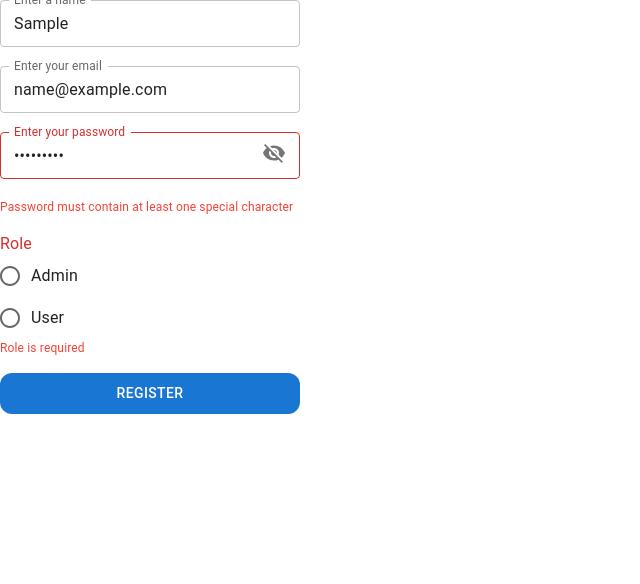
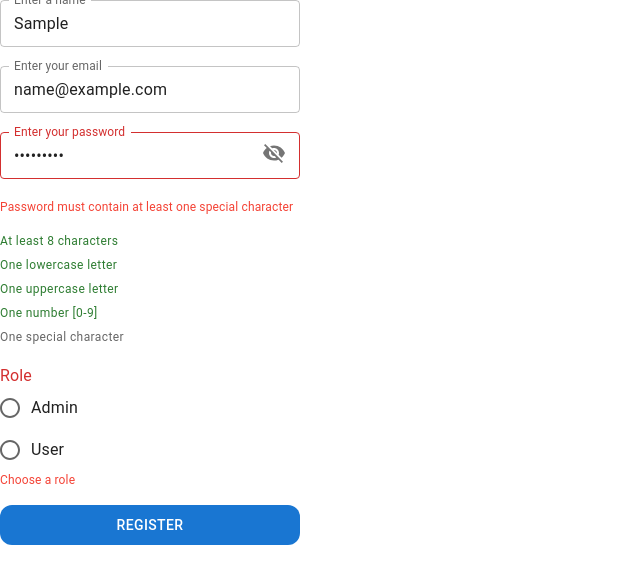
Before and after one commit to KirtanV19/MUI, a React (Vite) app: page / in a window 1280 px wide. Both pictures are taken after typing "Sample", "name@example.com", "Sample123" into the empty fields and a click on the button "REGISTER". Shown: the top 584 px of the page, without its empty margins (0-640 px from the left). Built offline with nearby package versions, Linux system fonts and the light colour scheme.

Commit message:
Imrpove Register component

```diff
--- a/src/components/Register.jsx
+++ b/src/components/Register.jsx
@@ -1,6 +1,5 @@
 import { useForm, Controller } from "react-hook-form";
 import { useState } from "react";
-import * as yup from "yup";
 import { yupResolver } from "@hookform/resolvers/yup";
 import CustomButton from "../shared/CustomButton";
 import CustomTextField from "../shared/CustomTextField";
@@ -11,51 +10,12 @@ import {
     FormControlLabel,
     FormControl,
     Radio,
-    InputAdornment
+    InputAdornment,
+    Typography,
 } from "@mui/material";
 import { Visibility, VisibilityOff } from "@mui/icons-material";
-
-const schema = yup.object({
-    name: yup.string().required("Name is required"),
-    email: yup.string().email().required("Email is required"),
-    password: yup
-        .string()
-        .required("Password is required")
-        .min(8, "Password should be at least 8 characters.")
-        .matches(/[a-z]/, "Password must contain at least one lowercase letter")
-        .matches(/[A-Z]/, "Password must contain at least one uppercase letter")
-        .matches(/\d/, "Password must contain at least one number")
-        .matches(
-            /[@$!%*?&#^()\-_=+{};:,<.>]/,
-            "Password must contain at least one special character"
-        ),
-    role: yup.string().required("Role is required"),
-});
-
-// const getPasswordStrength = (password) => {
-//     return [
-//         {
-//             label: "At least 8 characters",
-//             passed: password.length >= 8,
-//         },
-//         {
-//             label: "One lowercase letter",
-//             passed: /[a-z]/.test(password),
-//         },
-//         {
-//             label: "One uppercase letter",
-//             passed: /[A-Z]/.test(password),
-//         },
-//         {
-//             label: "One number [0-9]",
-//             passed: /\d/.test(password),
-//         },
-//         {
-//             label: "One special character",
-//             passed: /[@$!%*?&#^()\-_=+{};:,<.>]/.test(password),
-//         },
-//     ];
-// };
+import { registerSchema } from "../utils/helper";
+import { getPasswordStrength } from "../utils/helper";
 
 const Register = () => {
     const [passwordValue, setPasswordValue] = useState("");
@@ -67,7 +27,7 @@ const Register = () => {
         control,
     } = useForm({
         mode: "onTouched",
-        resolver: yupResolver(schema),
+        resolver: yupResolver(registerSchema),
         defaultValues: {
             name: "",
             email: "",
@@ -127,7 +87,7 @@ const Register = () => {
                             <CustomTextField
                                 {...field}
                                 label="Enter your password"
-                                type={showPassword ? 'text' : 'password'}
+                                type={showPassword ? "text" : "password"}
                                 error={!!errors.password}
                                 onChange={(e) => {
                                     setPasswordValue(e.target.value);
@@ -140,7 +100,9 @@ const Register = () => {
                                                 <span
                                                     onClick={() => setShowPassword((prev) => !prev)}
                                                     style={{ cursor: "pointer" }}
-                                                    aria-label={showPassword ? 'Hide password' : 'Show password'}
+                                                    aria-label={
+                                                        showPassword ? "Hide password" : "Show password"
+                                                    }
                                                 >
                                                     {showPassword ? <Visibility /> : <VisibilityOff />}
                                                 </span>
@@ -157,6 +119,19 @@ const Register = () => {
                         </>
                     )}
                 />
+                {passwordValue && (
+                    <Stack spacing={0.5}>
+                        {getPasswordStrength(passwordValue).map(({ label, passed }) => (
+                            <Typography
+                                key={label}
+                                variant="caption"
+                                color={passed ? "success.main" : "text.secondary"}
+                            >
+                                {label}
+                            </Typography>
+                        ))}
+                    </Stack>
+                )}
                 <Controller
                     control={control}
                     name="role"
@@ -187,6 +162,7 @@ const Register = () => {
                         </FormControl>
                     )}
                 />
+
                 <CustomButton type="submit">Register</CustomButton>
             </Stack>
         </form>
--- /dev/null
+++ b/src/utils/helper.js
@@ -0,0 +1,49 @@
+import * as yup from "yup";
+
+{
+  /* Password strength checker */
+}
+export const getPasswordStrength = (password) => {
+  return [
+    {
+      label: "At least 8 characters",
+      passed: password.length >= 8,
+    },
+    {
+      label: "One lowercase letter",
+      passed: /[a-z]/.test(password),
+    },
+    {
+      label: "One uppercase letter",
+      passed: /[A-Z]/.test(password),
+    },
+    {
+      label: "One number [0-9]",
+      passed: /\d/.test(password),
+    },
+    {
+      label: "One special character",
+      passed: /[@$!%*?&#^()\-_=+{};:,<.>]/.test(password),
+    },
+  ];
+};
+
+export const registerSchema = yup.object().shape({
+  name: yup.string().required("Name is required"),
+  email: yup.string().email().required("Email is required"),
+  password: yup
+    .string()
+    .required("Password is required")
+    .min(8, "Password should be at least 8 characters.")
+    .matches(/[a-z]/, "Password must contain at least one lowercase letter")
+    .matches(/[A-Z]/, "Password must contain at least one uppercase letter")
+    .matches(/\d/, "Password must contain at least one number")
+    .matches(
+      /[@$!%*?&#^()\-_=+{};:,<.>]/,
+      "Password must contain at least one special character"
+    ),
+  role: yup
+    .string()
+    .oneOf(["admin", "user"], "Choose a role")
+    .required("Role is required"),
+});
```
